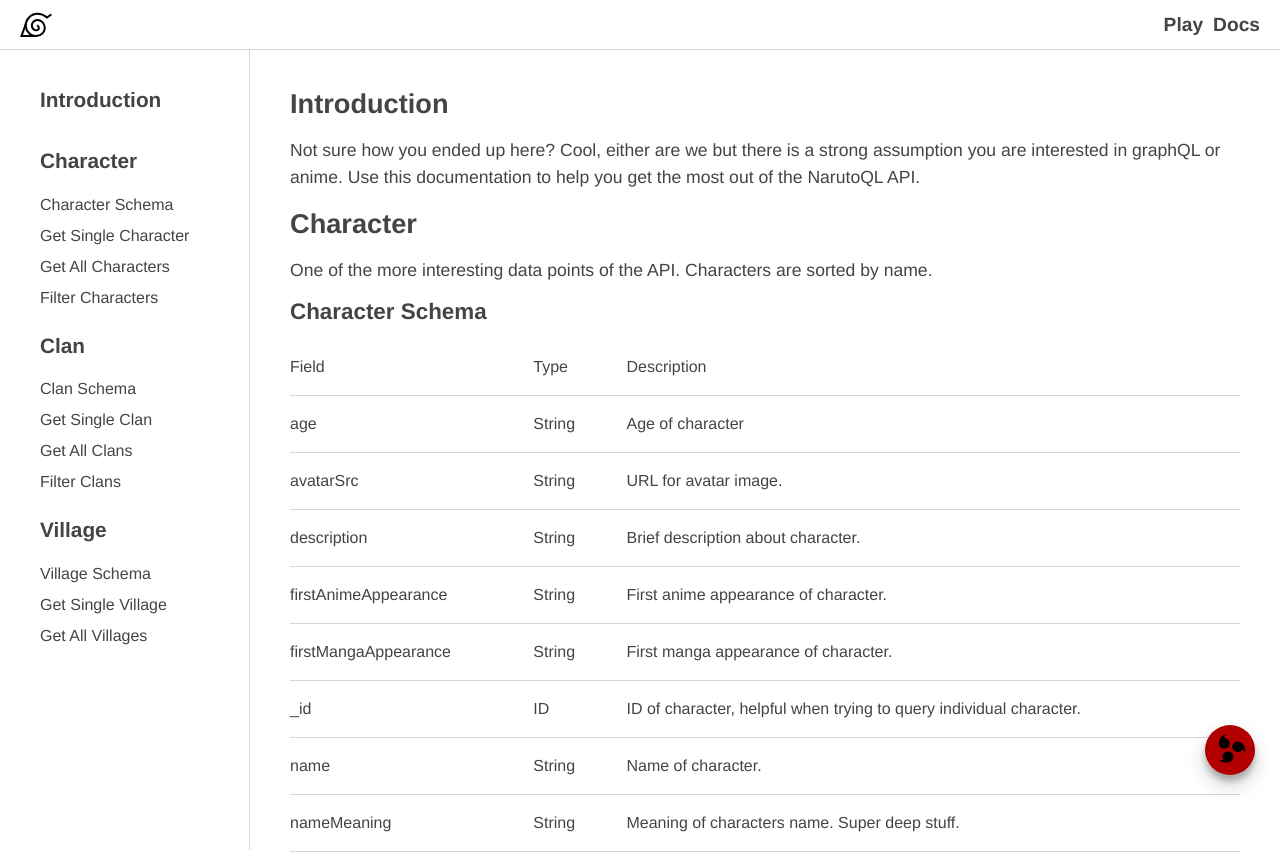
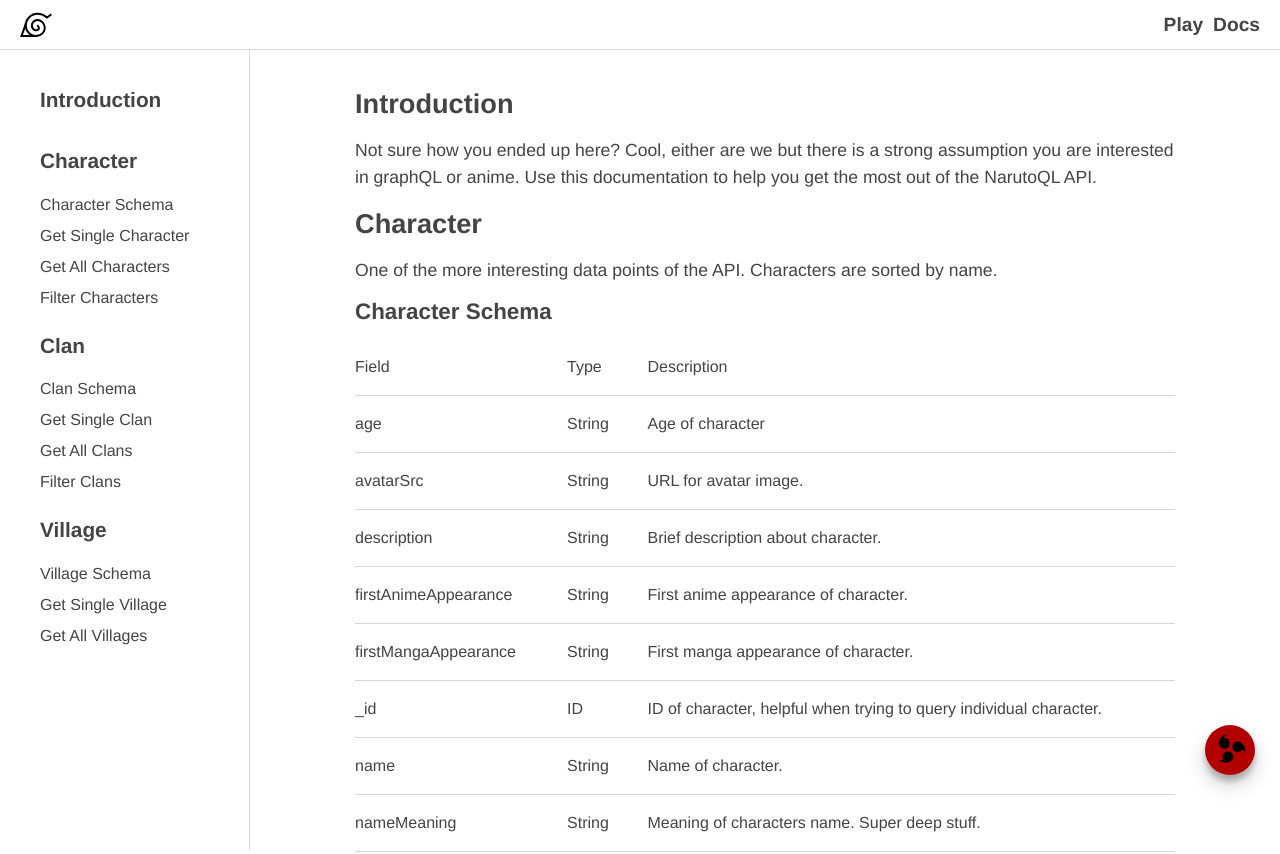
Before and after one commit to bautistaaa/narutoQL, a Next.js app in the folder src/client/: page /docs in a window 1280 px wide. Shown: the top 854 px of the page. Built offline with nearby package versions, Linux system fonts and the light colour scheme.

Commit message:
chore: fix docs style

```diff
--- a/src/client/pages/docs.tsx
+++ b/src/client/pages/docs.tsx
@@ -45,10 +45,11 @@ const Docs = () => {
   const [isOpen, setIsOpen] = useState(false);
   const { width } = useWindowSize();
   const isDesktop = width >= 768;
-  const articleClass = cx([
-    styles.article,
+  const articleClass = cx([styles.article]);
+  const innerClass = cx([
+    styles.inner,
     {
-      [styles['article-shrink']]: isDesktop && isOpen,
+      [styles['inner-shrink']]: isDesktop && isOpen,
     },
   ]);
 
@@ -62,6 +63,7 @@ const Docs = () => {
 
   return (
     <div className={styles.wrapper}>
+      <div className={innerClass}>
         <SideBar
           isVisible={isOpen}
           toggle={() => setIsOpen(false)}
@@ -157,6 +159,7 @@ const Docs = () => {
           </div>
         </article>
       </div>
+    </div>
   );
 };
 
--- a/src/client/styles/Docs.module.scss
+++ b/src/client/styles/Docs.module.scss
@@ -1,16 +1,20 @@
 .wrapper {
+  .inner {
+    &-shrink {
+      padding: 0 20px;
+      margin-left: 250px;
+    }
+  }
   .article {
     margin: 0;
+    max-width: 900px;
+    margin: 0 auto;
     padding: 0;
     transition: all 0.2s ease-in-out;
     @media (min-width: 768px) {
       padding: 0 40px;
     }
 
-    &-shrink {
-      padding: 0 20px;
-      margin-left: 250px;
-    }
     .anchor {
       display: block;
       position: relative;
```
Lines whose indentation alone changed are shown as unchanged.
